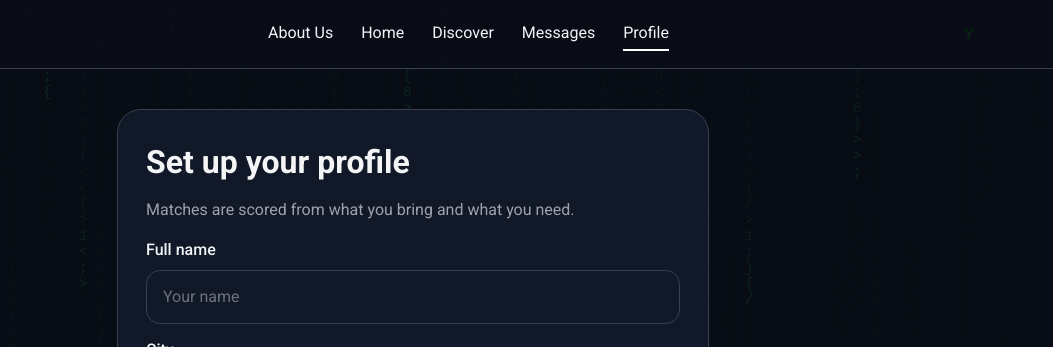
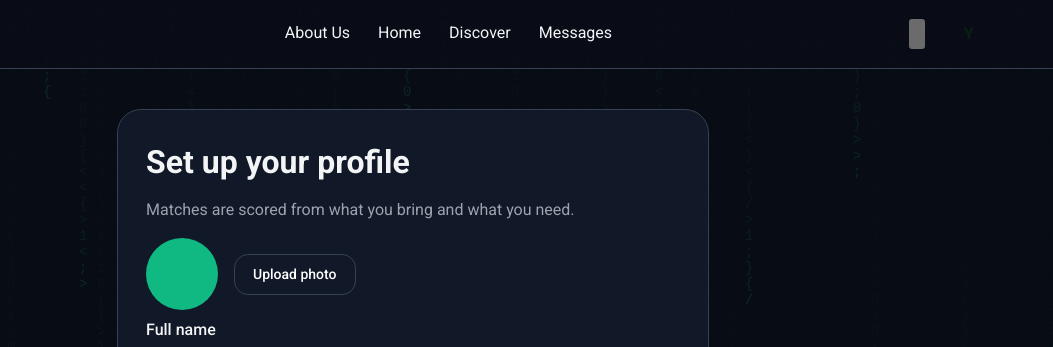
Before and after one commit to urfaashahid06-coder/CoreMatch, a plain HTML site: page index.html in a window 1280 px wide. Both pictures are taken after a click on the link "My profile". Shown: the top 347 px of the page, 227-1280 px from the left. Drawn offline with Linux system fonts and the light colour scheme.

Commit message:
feat: added search icon and profile picture to nav bar

```diff
--- a/index.html
+++ b/index.html
@@ -12,8 +12,9 @@
 
 <nav hidden>
  <a class="brand" href="#landing"><img data-logo width="44" alt="CoreMatch logo">CoreMatch</a>
- <div class="links"><a href="#landing">About Us</a><a href="#home">Home</a><a href="#discover">Discover</a><a href="#messages">Messages</a><a href="#setup">Profile</a></div>
- <a href="#setup" class="av" id="navav" aria-label="Profile">Y</a>
+ <div class="links"><a href="#landing">About Us</a><a href="#home">Home</a><a href="#discover">Discover</a><a href="#messages">Messages</a></div>
+ <button class="ib" id="navsearch" aria-label="Search builders"><svg viewBox="0 0 24 24"><circle cx="11" cy="11" r="7"/><path d="M20 20l-4-4"/></svg></button>
+ <a href="#setup" class="av" id="navav" aria-label="My profile">Y</a>
 </nav>
 
 
@@ -79,6 +80,7 @@
 <!-- PROFILE SETUP -->
 <section data-v="setup" class="wrap" style="max-width:720px"><div class="panel">
  <h2>Set up your profile</h2><p class="mut" style="margin-top:-8px">Matches are scored from what you bring and what you need.</p>
+ <div style="display:flex;align-items:center;gap:16px;margin-bottom:8px"><span class="av" id="p-prev" style="width:72px;height:72px;font-size:26px;background-color:var(--mint)"></span><label class="btn ghost" style="padding:9px 18px;cursor:pointer;font-size:14px">Upload photo<input type="file" id="p-pic" accept="image/*" hidden></label></div>
  <label class="lab" for="p-name">Full name</label><input class="field" id="p-name" placeholder="Your name">
  <label class="lab" for="p-city">City</label><select class="field" id="p-city"></select>
  <label class="lab">I bring</label><div class="tags" id="p-b" style="margin-bottom:16px"></div>
```
